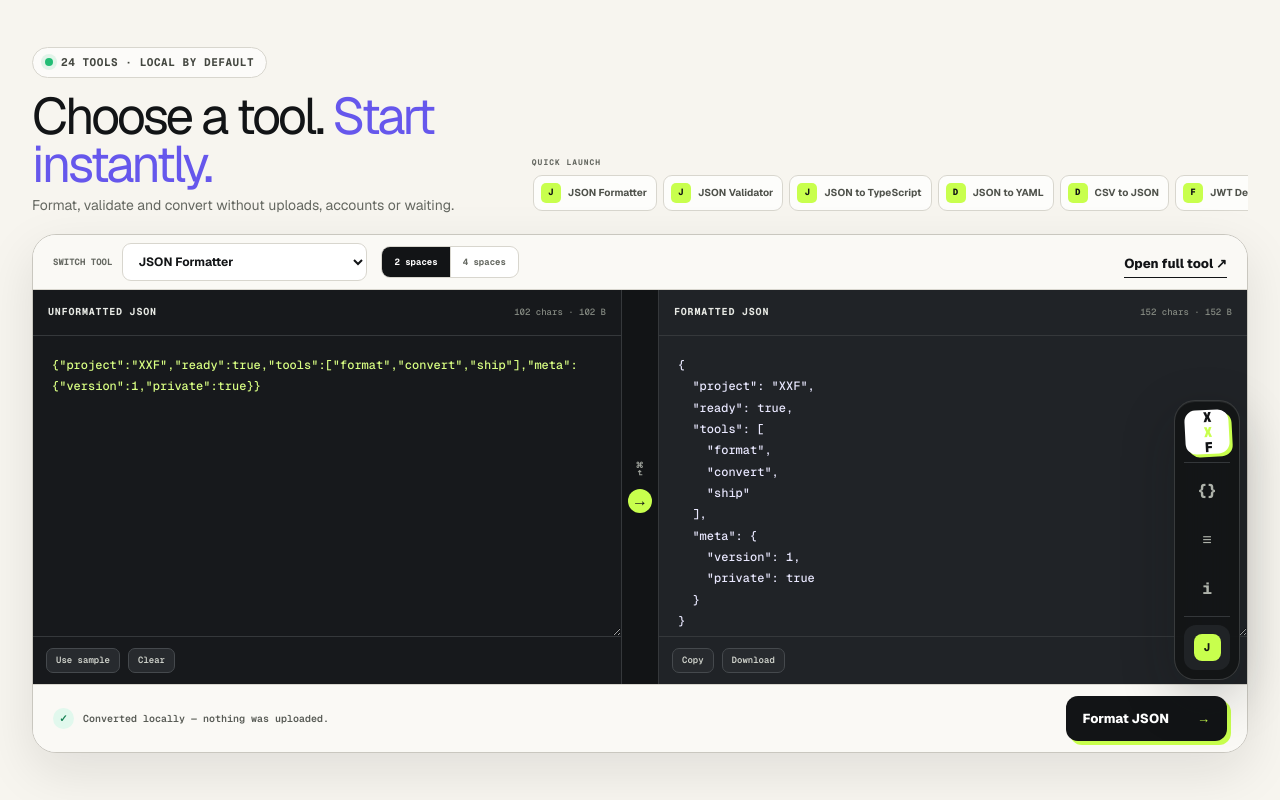
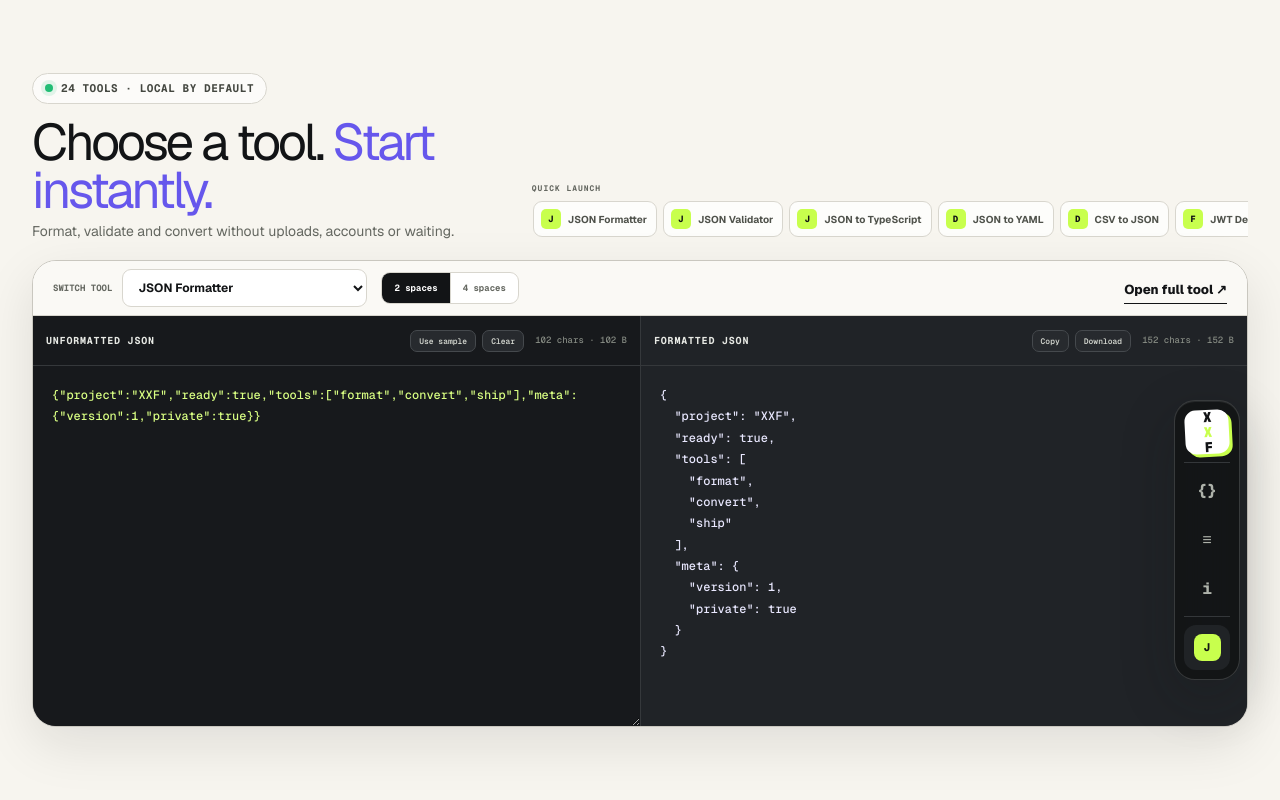
Before and after one commit to sufaith/xxf-json-frontend-toolbox, a Next.js app: page / in a window 1280 px wide. Shown: the top 800 px of the page. Built offline with nearby package versions, Linux system fonts and the light colour scheme.

Commit message:
streamline editor actions into panel headers

```diff
--- a/app/globals.css
+++ b/app/globals.css
@@ -75,8 +75,7 @@ button, select { cursor: pointer; }
 .quick-launch a b { display: grid; place-items: center; width: 20px; height: 20px; border-radius: 5px; background: var(--acid); color: var(--ink); font: 800 9px/1 var(--font-mono), monospace; }
 .workspace-hero .workbench { box-shadow: 0 18px 52px rgba(18,20,22,.1); }
 .workspace-hero .workbench__controls { min-height: 54px; padding-block: 8px; }
-.workspace-hero .editor-panel textarea { height: clamp(220px, calc(100svh - 500px), 360px); }
-.workspace-hero .workbench__footer { padding-block: 11px; }
+.workspace-hero .editor-panel textarea { height: clamp(230px, calc(100svh - 440px), 410px); }
 
 .hero { min-height: 670px; display: grid; grid-template-columns: .92fr 1.08fr; align-items: center; gap: 64px; padding-block: 78px 62px; }
 .hero__copy { position: relative; z-index: 2; }
@@ -147,28 +146,20 @@ button, select { cursor: pointer; }
 .segmented--small button { font: 650 9px var(--font-mono), monospace; }
 .workbench__controls .text-link { margin-left: auto; }
 .mobile-editor-tabs { display: none; }
-.editor-grid { display: grid; grid-template-columns: 1fr 38px 1fr; background: #1b1d20; }
+.editor-grid { display: grid; grid-template-columns: minmax(0,1fr) minmax(0,1fr); background: #1b1d20; }
 .editor-panel { min-width: 0; background: #17191c; color: white; }
-.editor-panel--output { background: #202327; }
-.editor-panel__head { display: flex; align-items: center; justify-content: space-between; min-height: 46px; padding: 0 15px; border-bottom: 1px solid #35383b; }
+.editor-panel--output { border-left: 1px solid #35383b; background: #202327; }
+.editor-panel__head { display: flex; align-items: center; justify-content: space-between; gap: 12px; min-height: 50px; padding: 7px 13px; border-bottom: 1px solid #35383b; }
 .editor-panel__head label { color: #e7e9e4; font: 700 10px/1 var(--font-mono), monospace; letter-spacing: .08em; text-transform: uppercase; }
-.editor-panel__head span { color: #858a82; font: 500 9px/1 var(--font-mono), monospace; }
+.editor-panel__head-tools { min-width: 0; display: flex; align-items: center; justify-content: flex-end; gap: 11px; }
+.editor-panel__stats { flex: 0 0 auto; color: #858a82; font: 500 9px/1 var(--font-mono), monospace; }
 .editor-panel textarea { display: block; width: 100%; height: 340px; resize: vertical; border: 0; outline: 0; background: transparent; color: #d9ff83; padding: 19px; font: 500 12px/1.78 var(--font-mono), monospace; tab-size: 2; }
 .editor-panel--output textarea { color: #e9e8ff; }
 .editor-panel textarea::placeholder { color: #6f746d; }
-.editor-panel__actions { min-height: 48px; display: flex; align-items: center; gap: 8px; padding: 8px 13px; border-top: 1px solid #35383b; }
-.ghost-button { display: inline-flex; align-items: center; border: 1px solid #45494d; border-radius: 7px; background: #272a2e; color: #cfd2cb; padding: 7px 9px; font: 600 9px/1 var(--font-mono), monospace; }
+.editor-panel__actions { min-width: 0; display: flex; align-items: center; gap: 6px; }
+.ghost-button { display: inline-flex; align-items: center; white-space: nowrap; border: 1px solid #45494d; border-radius: 7px; background: #272a2e; color: #cfd2cb; padding: 6px 8px; font: 600 8px/1 var(--font-mono), monospace; }
 .ghost-button:hover:not(:disabled) { border-color: #777c75; color: white; }
 .ghost-button:disabled { opacity: .4; cursor: not-allowed; }
-.convert-rail { display: grid; align-content: center; justify-items: center; gap: 12px; border-inline: 1px solid #35383b; background: #121416; color: #a1a59e; }
-.convert-rail span { writing-mode: vertical-rl; font: 600 8px/1 var(--font-mono), monospace; }
-.convert-rail b { display: grid; place-items: center; width: 24px; height: 24px; border-radius: 50%; background: var(--acid); color: var(--ink); }
-.workbench__footer { display: flex; align-items: center; justify-content: space-between; gap: 20px; padding: 16px 20px; border-top: 1px solid var(--line); background: #faf9f5; }
-.status { display: flex; align-items: center; gap: 9px; min-width: 0; color: #575a54; font: 550 10px/1.4 var(--font-mono), monospace; overflow-wrap: anywhere; }
-.status span { flex: 0 0 auto; display: grid; place-items: center; width: 21px; height: 21px; border-radius: 50%; background: #e1f8ed; color: #168054; font-weight: 800; }
-.status--error { color: #a33122; }
-.status--error span { background: #ffe4de; color: #b43f2d; }
-.status--working span { background: #eeeaff; color: var(--violet); }
 
 .tool-explorer__bar { display: flex; align-items: center; justify-content: space-between; gap: 16px; margin-bottom: 23px; }
 .search-box { flex: 1; max-width: 520px; display: flex; align-items: center; gap: 10px; border: 1px solid var(--line); border-radius: 12px; background: white; padding: 0 13px; box-shadow: 0 8px 24px rgba(18,20,22,.04); }
@@ -243,7 +234,7 @@ button, select { cursor: pointer; }
 .breadcrumbs a:hover { color: var(--ink); }
 .tool-page-workbench { min-height: 100svh; display: flex; align-items: center; padding-block: 18px; }
 .tool-page-workbench .workbench { width: 100%; }
-.tool-page-workbench .editor-panel textarea { height: clamp(360px, calc(100svh - 260px), 650px); }
+.tool-page-workbench .editor-panel textarea { height: clamp(400px, calc(100svh - 165px), 880px); }
 .content-grid { display: grid; grid-template-columns: minmax(0, 1fr) 330px; gap: 82px; padding-block: 86px; border-top: 1px solid var(--line); }
 .prose h2 { margin: 0 0 20px; font-size: 38px; line-height: 1.05; letter-spacing: -.045em; }
 .prose h3 { margin: 42px 0 13px; font-size: 23px; letter-spacing: -.035em; }
@@ -337,10 +328,7 @@ button, select { cursor: pointer; }
   .workspace-hero .workbench { border-radius: 15px; }
   .workspace-hero .workbench__controls { display: grid; grid-template-columns: 1fr; min-height: 0; padding: 8px 10px; }
   .workspace-hero .segmented--small, .workspace-hero .workbench__controls .text-link { display: none; }
-  .workspace-hero .editor-panel textarea { height: clamp(190px, calc(100svh - 505px), 255px); }
-  .workspace-hero .workbench__footer { flex-direction: row; align-items: center; padding: 9px 11px; }
-  .workspace-hero .workbench__footer .primary-button { width: auto; flex: 0 0 auto; }
-  .workspace-hero .status { font-size: 8px; }
+  .workspace-hero .editor-panel textarea { height: clamp(210px, calc(100svh - 440px), 320px); }
   .hero { min-height: auto; padding-block: 48px 62px; gap: 48px; }
   .hero h1 { margin-top: 22px; font-size: clamp(50px, 15vw, 70px); }
   .hero h1 em { white-space: normal; }
@@ -368,12 +356,11 @@ button, select { cursor: pointer; }
   .editor-grid { grid-template-columns: 1fr; }
   .editor-grid--mobile-input .editor-panel--output { display: none; }
   .editor-grid--mobile-output .editor-panel:not(.editor-panel--output) { display: none; }
-  .convert-rail { display: none; }
+  .editor-panel--output { border-left: 0; }
+  .editor-panel__stats { display: none; }
   .editor-panel textarea { height: 245px; }
   .tool-page-workbench { min-height: calc(100svh - 76px); align-items: start; padding-block: 12px 20px; }
-  .tool-page-workbench .editor-panel textarea { height: clamp(230px, calc(100svh - 430px), 340px); }
-  .workbench__footer { align-items: stretch; flex-direction: column; }
-  .workbench__footer .primary-button { width: 100%; }
+  .tool-page-workbench .editor-panel textarea { height: clamp(270px, calc(100svh - 260px), 500px); }
   .tool-explorer__bar { align-items: stretch; flex-direction: column; }
   .search-box { max-width: none; }
   .category-tabs { overflow-x: auto; }
@@ -393,6 +380,8 @@ button, select { cursor: pointer; }
 
 @media (max-width: 480px) {
   .header-cta { display: grid; }
+  .editor-panel__head > label { display: none; }
+  .editor-panel__head-tools { width: 100%; }
   .tool-card-grid { grid-template-columns: 1fr; }
   .tool-card { min-height: 210px; }
   .hero__stats dd { font-size: 8px; }
--- a/components/ToolWorkbench.tsx
+++ b/components/ToolWorkbench.tsx
@@ -17,25 +17,20 @@ export function ToolWorkbench({ initialSlug, compact = false }: Props) {
   const [direction, setDirection] = useState(0);
   const [indent, setIndent] = useState(2);
   const [mobilePanel, setMobilePanel] = useState<"input" | "output">("input");
-  const [state, setState] = useState<"idle" | "working" | "success" | "error">("idle");
   const [message, setMessage] = useState("Ready — your data stays in this tab.");
 
   const execute = useCallback(async () => {
     if (!input.trim()) {
       setOutput("");
-      setState("idle");
       setMessage("Add input to start converting.");
       return;
     }
-    setState("working");
     try {
       const result = await runTool(tool.slug, input, { direction, indent });
       setOutput(result);
-      setState("success");
       setMessage("Converted locally — nothing was uploaded.");
     } catch (error) {
       setOutput("");
-      setState("error");
       setMessage(error instanceof Error ? error.message : "Conversion failed.");
     }
   }, [direction, indent, input, tool.slug]);
@@ -123,7 +118,14 @@ export function ToolWorkbench({ initialSlug, compact = false }: Props) {
         <div className="editor-panel">
           <div className="editor-panel__head">
             <label htmlFor={`input-${tool.slug}`}>{tool.inputLabel}</label>
-            <span>{input.length.toLocaleString()} chars · {inputBytes.toLocaleString()} B</span>
+            <div className="editor-panel__head-tools">
+              <div className="editor-panel__actions">
+                <button className="ghost-button" type="button" onClick={() => setInput(tool.sample)}>Use sample</button>
+                <button className="ghost-button" type="button" onClick={() => setInput("")}>Clear</button>
+                {tool.reverseSlug && <Link className="ghost-button" href={`/tools/${tool.reverseSlug}/`}>Reverse tool ↔</Link>}
+              </div>
+              <span className="editor-panel__stats">{input.length.toLocaleString()} chars · {inputBytes.toLocaleString()} B</span>
+            </div>
           </div>
           <textarea
             id={`input-${tool.slug}`}
@@ -132,38 +134,24 @@ export function ToolWorkbench({ initialSlug, compact = false }: Props) {
             spellCheck={false}
             aria-describedby={`status-${tool.slug}`}
           />
-          <div className="editor-panel__actions">
-            <button className="ghost-button" type="button" onClick={() => setInput(tool.sample)}>Use sample</button>
-            <button className="ghost-button" type="button" onClick={() => setInput("")}>Clear</button>
-            {tool.reverseSlug && <Link className="ghost-button" href={`/tools/${tool.reverseSlug}/`}>Reverse tool ↔</Link>}
-          </div>
-        </div>
-
-        <div className="convert-rail" aria-hidden="true">
-          <span>⌘↵</span>
-          <b>→</b>
         </div>
 
         <div className="editor-panel editor-panel--output">
           <div className="editor-panel__head">
             <label htmlFor={`output-${tool.slug}`}>{tool.outputLabel}</label>
-            <span>{output.length.toLocaleString()} chars · {outputBytes.toLocaleString()} B</span>
+            <div className="editor-panel__head-tools">
+              <div className="editor-panel__actions">
+                <button className="ghost-button" type="button" onClick={() => void copyOutput()} disabled={!output}>Copy</button>
+                <button className="ghost-button" type="button" onClick={downloadOutput} disabled={!output}>Download</button>
+              </div>
+              <span className="editor-panel__stats">{output.length.toLocaleString()} chars · {outputBytes.toLocaleString()} B</span>
+            </div>
           </div>
           <textarea id={`output-${tool.slug}`} value={output} readOnly spellCheck={false} placeholder="Your result appears here…" />
-          <div className="editor-panel__actions">
-            <button className="ghost-button" type="button" onClick={() => void copyOutput()} disabled={!output}>Copy</button>
-            <button className="ghost-button" type="button" onClick={downloadOutput} disabled={!output}>Download</button>
-          </div>
         </div>
       </div>
 
-      <div className="workbench__footer">
-        <div id={`status-${tool.slug}`} className={`status status--${state}`} role="status" aria-live="polite">
-          <span aria-hidden="true">{state === "error" ? "!" : state === "working" ? "…" : "✓"}</span>
-          {message}
-        </div>
-        <button className="primary-button" type="button" onClick={() => void execute()}>{tool.action}<span>→</span></button>
-      </div>
+      <div id={`status-${tool.slug}`} className="sr-only" role="status" aria-live="polite">{message}</div>
     </section>
   );
 }
```
Also changed, not shown: 1 other file (tests, documents, lock files or other folders).
